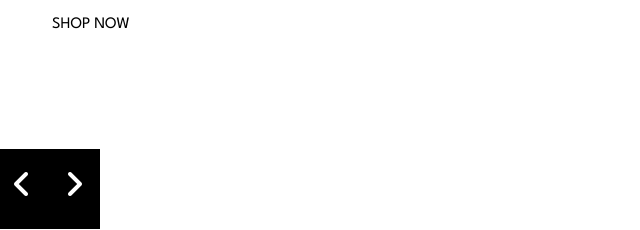
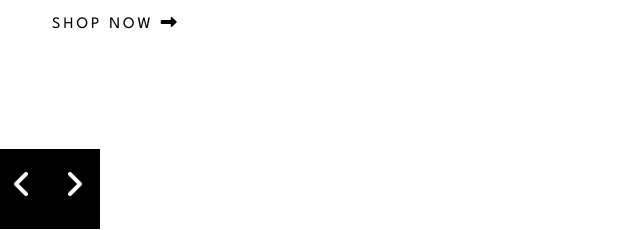
Before and after one commit to Ratified/Room-Homepage, a plain HTML site: page index.html in a window 1280 px wide. Shown: the part 251-481 px from the top of the page, 604-1244 px from the left. Drawn offline with Linux system fonts and the light colour scheme.

Commit message:
Added an icon for the shop now cta

```diff
--- a/index.html
+++ b/index.html
@@ -32,7 +32,7 @@
         <div class="header__description">
             <h1 class="header__description__title">Discover innovative ways to decorate</h1>
             <p class="header__description__text">We provide unmatched quality, comfort, and style for property owners across the country. Our experts combine form and function in bringing your vision to life. Create a room in your own style with our collection and make your property a reflection of you and what you love.</p>
-          <a href="" class="header__description__cta">Shop Now</a>
+          <a href="" class="header__description__cta">Shop Now <i class="fa-solid fa-right-long"></i></a>
 
           <div class="header__description__navigation-buttons">
             <a href="#" class="btn left-btn"><i class="fa-solid fa-angle-left"></i></a>
--- a/js/main.js
+++ b/js/main.js
@@ -11,7 +11,6 @@ const texts = [
     `With stores all over the world, it's easy for you to find furniture for your home or place of business. Locally, we’re in most major cities throughout the country. Find the branch nearest you using our store locator. Any questions? Don't hesitate to contact us today.`,
     `Our modern furniture store provides a high level of quality. Our company has invested in advanced technology to ensure that every product is made as perfect and consistent as possible. With three decades of experience in this industry, we understand what customers want for their home and office.`
 ];
-const ctas = ['Shop now', 'Shop now', 'Shop now'];
 
 // Select elements for updating content
 const leftBtn = document.querySelector('.left-btn');
@@ -19,7 +18,6 @@ const rightBtn = document.querySelector('.right-btn');
 const imagesNavbar = document.querySelector('.header__images-navbar');
 const titleElement = document.querySelector('.header__description__title');
 const textElement = document.querySelector('.header__description__text');
-const ctaElement = document.querySelector('.header__description__cta');
 
 // Initialize the current image index
 let currentImage = 0;
@@ -29,7 +27,6 @@ function updateContent() {
     imagesNavbar.style.backgroundImage = `url(${backgroundImages[currentImage]})`;
     titleElement.textContent = titles[currentImage];
     textElement.textContent = texts[currentImage];
-    ctaElement.textContent = ctas[currentImage];
 }
 
 // Right button click event - move to the next image
--- a/sass/main.scss
+++ b/sass/main.scss
@@ -67,9 +67,14 @@ body{
             color: reset.$Black;
             text-decoration: none;
             text-transform: uppercase;
+            letter-spacing: 3px;
 
             :hover{
                 color: reset.$Dark-Gray;
+            }
+
+            i{
+                font-size: 1rem;
             }
         }
 
```
Also changed, not shown: css/main.css, 1 other file.
